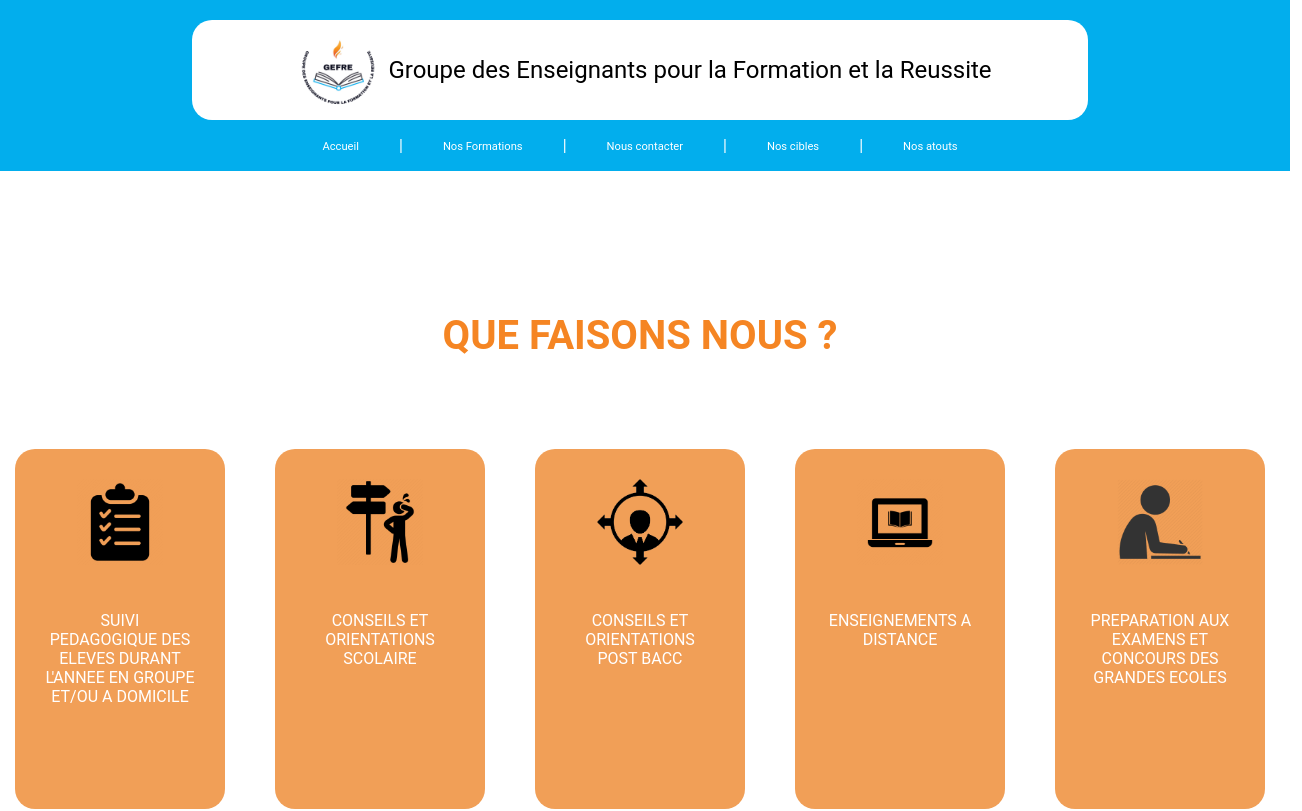
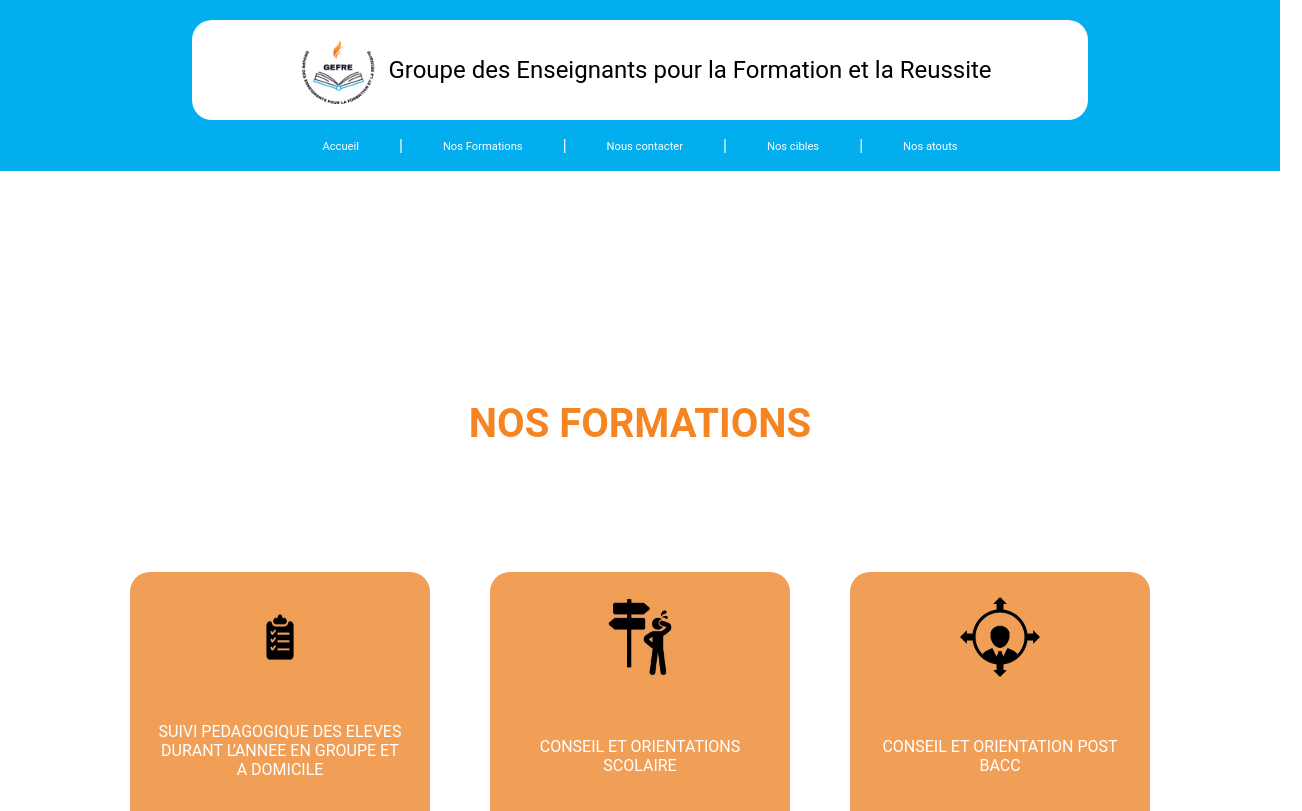
Before and after one commit to FOKO-KENMOGNE-Wilfried/GEFRE, a React (Vite) app: page /formations in a window 1280 px wide. Shown: the top 811 px of the page, 1302 px wide, since content can reach past the window. Built offline with nearby package versions, Linux system fonts and the light colour scheme.

Commit message:
Update(2) --some pages

```diff
--- a/index.html
+++ b/index.html
@@ -4,7 +4,7 @@
     <meta charset="UTF-8" />
     <link rel="icon" type="image/svg+xml" href="/vite.svg" />
     <meta name="viewport" content="width=device-width, initial-scale=1.0" />
-    <title>Vite + React</title>
+    <title>Gefre</title>
   </head>
   <body>
     <div id="root"></div>
--- a/src/components/footer/index.jsx
+++ b/src/components/footer/index.jsx
@@ -6,10 +6,10 @@ import whatsapp from "../../assets/icon/whatsapp.png";
 
 const StyledDiv = styled.div`
     width: 100%;
-    height: 20%;
+    height: 200px;
     position: relative;
     bottom: -200px;
-    margin-left: -20px;
+    margin-left: -42px;
     padding-left: 50px;
     background-color: ${colors.primary};
     display: flex;
--- a/src/components/header/index.jsx
+++ b/src/components/header/index.jsx
@@ -17,7 +17,6 @@ const StyledDiv = styled.div`
     right: 0;
     z-index: 1;
     padding-top: 20px;
-    padding-right: 10px;
     background-color: ${colors.primary};
 `
 const StyledDivMobile = styled.div`
--- a/src/pages/Formation/index.jsx
+++ b/src/pages/Formation/index.jsx
@@ -11,23 +11,18 @@ const StyledMainDiv = styled.div`
     flex-direction: row;
     justify-content: center;
     align-items: center;
-    height: 60vh;
-    margin-top: 300px;
+    margin-top: 200px;
 `
-const StyledText1 = styled.p`
+const StyledText1 = styled.div`
     left: 800px;
     color: ${colors.secondary};
     font-weight: bold;
     text-align: center;
     font-size: 2.5em;
-    @media only screen and (max-width: 1265px){
-        font-size: 2em;
-    }
-    @media only screen and (max-width: 1265px){
+    margin-top: 150px;
+    @media only screen and (max-width: 597px){
         font-size: 1.5em;
-    }
-    @media only screen and (max-width: 385px){
-        font-size: 1em;
+        margin-top: -80px;
     }
 `
 const StyledBox = styled.div`
@@ -35,117 +30,103 @@ const StyledBox = styled.div`
     flex-direction: row;
     flex-wrap: wrap;
     justify-content: center;
-    margin-top: 50px;
-    gap: 50px;
-    @media only screen and (max-width: 385px){
+    gap: 60px;
+    @media only screen and (max-width: 1400px){
+        padding: 25px;
+    }
+    @media only screen and (max-width: 1186px){
         flex-direction: column;
-        gap: 10px;
-        align-items: center;
-        margin-top: 0px;
+        gap: 20px;
     }
 `
 const StyledSubBox = styled.div`
     display: flex;
     flex-direction: column;
     align-items: center;
+    justify-content: center;
     background-color: ${colors.third};
     padding: 30px;
-    gap: 30px;
     border-radius: 20px;
-    height: 300px;
-    width: 150px;
+    gap: 60px;
+    transformation: translateY(-50%);
     transition: transform 0.3s ease-in-out;
     &:hover{
         transform: translateY(-50px);
         box-shadow: 2px 2px 2px 2px #878787;
     }
-    @media only screen and (max-width: 1265px){
-        width: 100px;
-        height: 200px;
+    @media only screen and (max-width: 1400px){
+        padding: 25px;
         &:hover{
-            transform: translateY(0);
+            transform: translateY(0px);
         }
-    }
-    @media only screen and (max-width: 1265px){
-        height: 150px;
-        gap: 10px;
-    }
-    @media only screen and (max-width: 596px){
-        height: 120px;
-    }
-    @media only screen and (max-width: 385px){
-        height: 80px;
     }
 `
 const StyledImg = styled.img`
-    width: 86px;
-    height: 86px;
-    @media only screen and (max-width: 1265px){
-        width: 56px;
-        height: 56px;
-    }
-    @media only screen and (max-width: 385px){
-        width: 26px;
-        height: 26px;
-    }
+    width: 40px;
+    height: 50px;
 `
-const StyledP = styled.p`
+const StyledImg2 = styled.img`
+    width: 80px;
+    height: 80px;
+`
+const StyledImg3 = styled.img`
+    width: 80px;
+    height: 80px;
+`
+const StyledP = styled.div`
     color: ${colors.four};
     text-align: center;
-    @media only screen and (max-width: 1265px){
-        font-size: 0.8em;
-    }
-    @media only screen and (max-width: 1265px){
-        font-size: 0.6em;
-    }
-    @media only screen and (max-width: 385px){
-        font-size: 0.4em;
-    }
+    height: 150px;
+    width: 250px;
 `
-const StyledMianBox = styled.div`
+const StyledMainBox = styled.div`
+    margin-top: 50px;
     display: flex;
     flex-direction: column;
     justify-content: center;
+    gap: 100px;
 `
 
 function Formation(){
     return(
         <StyledMainDiv>
-            <StyledMianBox>
-                <StyledText1>QUE FAISONS NOUS ?</StyledText1>
+            <StyledMainBox>
+                <StyledText1>
+                    NOS FORMATIONS
+                </StyledText1>
                 <StyledBox>
                     <StyledSubBox>
-                        <StyledImg src={suivi} alt="suivi" />
+                        <StyledImg src={suivi} alt="phone" />
                         <StyledP>
-                            SUIVI PEDAGOGIQUE DES ELEVES DURANT L&apos;ANNEE EN GROUPE ET/OU A DOMICILE
+                            SUIVI PEDAGOGIQUE DES ELEVES DURANT L’ANNEE EN GROUPE ET A DOMICILE
                         </StyledP>
                     </StyledSubBox>
                     <StyledSubBox>
-                        <StyledImg src={orintation} alt="phone" />
+                        <StyledImg2 src={orintation} alt="phone" />
                         <StyledP>
-                            CONSEILS ET ORIENTATIONS SCOLAIRE
+                            CONSEIL ET ORIENTATIONS SCOLAIRE
                         </StyledP>
                     </StyledSubBox>
                     <StyledSubBox>
-                        <StyledImg src={orintation2} alt="phone" />
+                        <StyledImg3 src={orintation2} alt="phone" />
                         <StyledP>
-                            CONSEILS ET ORIENTATIONS POST BACC
+                            CONSEIL ET ORIENTATION POST BACC
                         </StyledP>
                     </StyledSubBox>
                     <StyledSubBox>
-                        <StyledImg src={e_learning} alt="phone" />
+                        <StyledImg3 src={e_learning} alt="phone" />
                         <StyledP>
-                            ENSEIGNEMENTS A DISTANCE
+                            ENSEIGNEMENT A DISTANCE
                         </StyledP>
                     </StyledSubBox>
                     <StyledSubBox>
-                        <StyledImg src={exam} alt="phone" />
+                        <StyledImg3 src={exam} alt="phone" />
                         <StyledP>
-                            PREPARATION AUX EXAMENS ET CONCOURS DES GRANDES ECOLES
+                            PREPARATION AUX EXAMENS ET CONSOURS DES GRANDES ECOLES
                         </StyledP>
                     </StyledSubBox>
                 </StyledBox>
-            </StyledMianBox>
+            </StyledMainBox>
         </StyledMainDiv>
     )
 }
--- a/src/pages/Home/index.jsx
+++ b/src/pages/Home/index.jsx
@@ -33,7 +33,7 @@ const StyledText1 = styled.p`
         font-size: 1.5em;
     }
     @media only screen and (max-width: 520px){
-        font-size: 1em;
+        font-size: 1.3em;
     }
 `
 const StyledText2 = styled.p`
@@ -41,15 +41,15 @@ const StyledText2 = styled.p`
     text-align: center;
     font-size: 1.5em;
     @media only screen and (max-width: 915px){
-        font-size: 0.9em;
+        font-size: 1.1em;
     }
     @media only screen and (max-width: 520px){
-        font-size: 0.8em;
-        width: 400px;
+        font-size: 1em;
+        width: 450px;
     }
     @media only screen and (max-width: 440px){
-        width: 250px;
-        font-size: 0.7em;
+        width: 350px;
+        font-size: 0.9em;
     }
 `
 
--- a/src/pages/Nos_atouts/index.jsx
+++ b/src/pages/Nos_atouts/index.jsx
@@ -38,10 +38,10 @@ const StyledText1 = styled.p`
     text-align: center;
     font-size: 2em;
     @media only screen and (max-width: 1222px){
-        font-size: 1.5em;
+        font-size: 1.7em;
     }
     @media only screen and (max-width: 862px){
-        font-size: 1em;
+        font-size: 1.2em;
     }
 `
 const StyledText2 = styled.div`
@@ -54,17 +54,22 @@ const StyledText2 = styled.div`
     @media only screen and (max-width: 862px){
         margin-top: 0px;
     }
+    @media only screen and (max-width: 515px){
+        margin-top: 200px;
+    }
 `
 const StyledText3 = styled.p`
     text-align: left;
     @media only screen and (max-width: 1222px){
-        font-size: 0.8em;
+        font-size: 1.1em;
     }
     @media only screen and (max-width: 862px){
-        font-size: 0.5em;
+        font-size: 1em;
+        margin-left: 30px;
     }
     @media only screen and (max-width: 400px){
-        font-size: 0.4em;
+        font-size: 0.8em;
+        margin-left: 30px;
     }
 `
 const StyledLi = styled.li`
@@ -73,13 +78,14 @@ const StyledLi = styled.li`
     flex-direction: row;
     gap: 30px;
     @media only screen and (max-width: 1222px){
-        font-size: 0.8em;
+        font-size: 1.1em;
     }
     @media only screen and (max-width: 862px){
-        font-size: 0.5em;
+        font-size: 1em;
+        margin-left: 30px;
     }
     @media only screen and (max-width: 400px){
-        font-size: 0.4em;
+        font-size: 0.8em;
     }
     @media only screen and (max-width: 400px){
         gap: 10px
@@ -90,18 +96,19 @@ const StyledCheck = styled.img`
     height: 40px;
     margin-top: 20px;
     @media only screen and (max-width: 1222px){
+        width: 30px;
+        height: 30px;
+        margin-top: 25px;
+    }
+    @media only screen and (max-width: 862px){
+        width: 25px;
+        height: 25px;
+        margin-top: 25px;
+    }
+    @media only screen and (max-width: 400px){
         width: 20px;
         height: 20px;
-    }
-    @media only screen and (max-width: 862px){
-        width: 15px;
-        height: 15px;
-        margin-top: 13px;
-    }
-    @media only screen and (max-width: 400px){
-        width: 10px;
-        height: 10px;
-        margin-top: 10px;
+        margin-top: 20px;
     }
 `
 const StyledBox1 =styled.div`
--- a/src/pages/Notre_cible/index.jsx
+++ b/src/pages/Notre_cible/index.jsx
@@ -23,8 +23,8 @@ const StyledImg = styled.img`
         height: 200px;
     }
     @media only screen and (max-width: 862px){
-        width: 100px;
-        height: 100px;
+        width: 200px;
+        height: 200px;
     }
     @media only screen and (max-width: 515px){
         width: 150px;
@@ -38,10 +38,10 @@ const StyledText1 = styled.p`
     text-align: center;
     font-size: 2em;
     @media only screen and (max-width: 1222px){
-        font-size: 1.5em;
+        font-size: 1.7em;
     }
     @media only screen and (max-width: 862px){
-        font-size: 1em;
+        font-size: 1.2em;
     }
 `
 const StyledText2 = styled.div`
@@ -54,17 +54,22 @@ const StyledText2 = styled.div`
     @media only screen and (max-width: 862px){
         margin-top: 0px;
     }
+    @media only screen and (max-width: 515px){
+        margin-top: 200px;
+    }
 `
 const StyledText3 = styled.p`
     text-align: left;
     @media only screen and (max-width: 1222px){
-        font-size: 0.8em;
+        font-size: 1.1em;
     }
     @media only screen and (max-width: 862px){
-        font-size: 0.5em;
+        font-size: 1em;
+        margin-left: 30px;
     }
     @media only screen and (max-width: 400px){
-        font-size: 0.4em;
+        font-size: 0.8em;
+        margin-left: 30px;
     }
 `
 const StyledLi = styled.li`
@@ -73,13 +78,14 @@ const StyledLi = styled.li`
     flex-direction: row;
     gap: 30px;
     @media only screen and (max-width: 1222px){
-        font-size: 0.8em;
+        font-size: 1.1em;
     }
     @media only screen and (max-width: 862px){
-        font-size: 0.5em;
+        font-size: 1em;
+        margin-left: 30px;
     }
     @media only screen and (max-width: 400px){
-        font-size: 0.4em;
+        font-size: 0.8em;
     }
     @media only screen and (max-width: 400px){
         gap: 10px
@@ -90,18 +96,19 @@ const StyledCheck = styled.img`
     height: 40px;
     margin-top: 20px;
     @media only screen and (max-width: 1222px){
+        width: 30px;
+        height: 30px;
+        margin-top: 25px;
+    }
+    @media only screen and (max-width: 862px){
+        width: 25px;
+        height: 25px;
+        margin-top: 25px;
+    }
+    @media only screen and (max-width: 400px){
         width: 20px;
         height: 20px;
-    }
-    @media only screen and (max-width: 862px){
-        width: 15px;
-        height: 15px;
-        margin-top: 13px;
-    }
-    @media only screen and (max-width: 400px){
-        width: 10px;
-        height: 10px;
-        margin-top: 10px;
+        margin-top: 20px;
     }
 `
 const StyledBox1 =styled.div`
@@ -126,13 +133,13 @@ function Cibles(){
                             <StyledLi>
                                 <StyledCheck src={check} alt="check" />
                                 <p>
-                                    D&apos;un cadre securisé, propre, alimenté en énergie et eau;
+                                Les élèves scolarisés ou non résidant à Ndogpassi et ses environs
                                 </p>
                             </StyledLi>
                             <StyledLi>
                                 <StyledCheck src={check} alt="check" />
                                 <p>
-                                    Des salles spacieuses où sont dispensés les cours.
+                                Les candidats aux concours dans les grandes écoles.
                                 </p>
                             </StyledLi>
                         </div>
```
